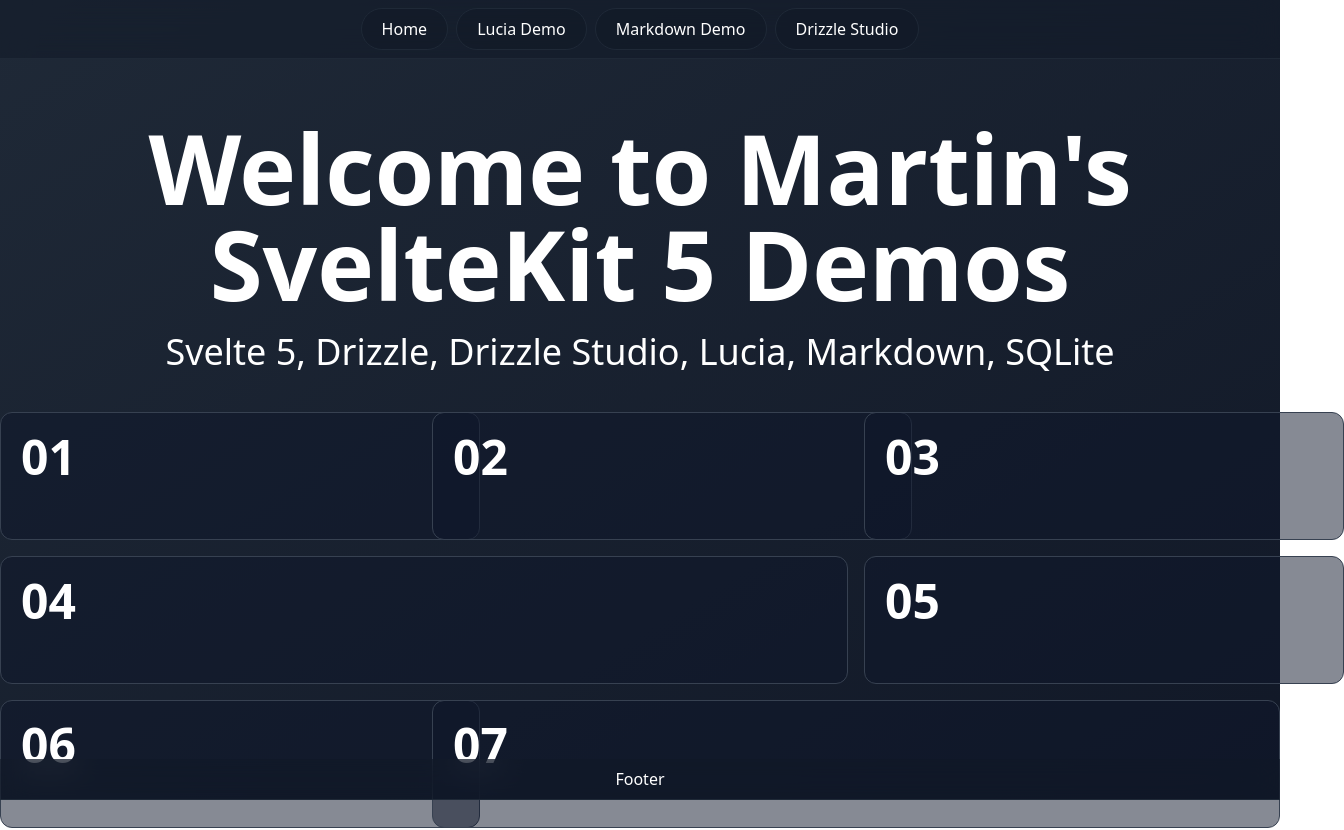
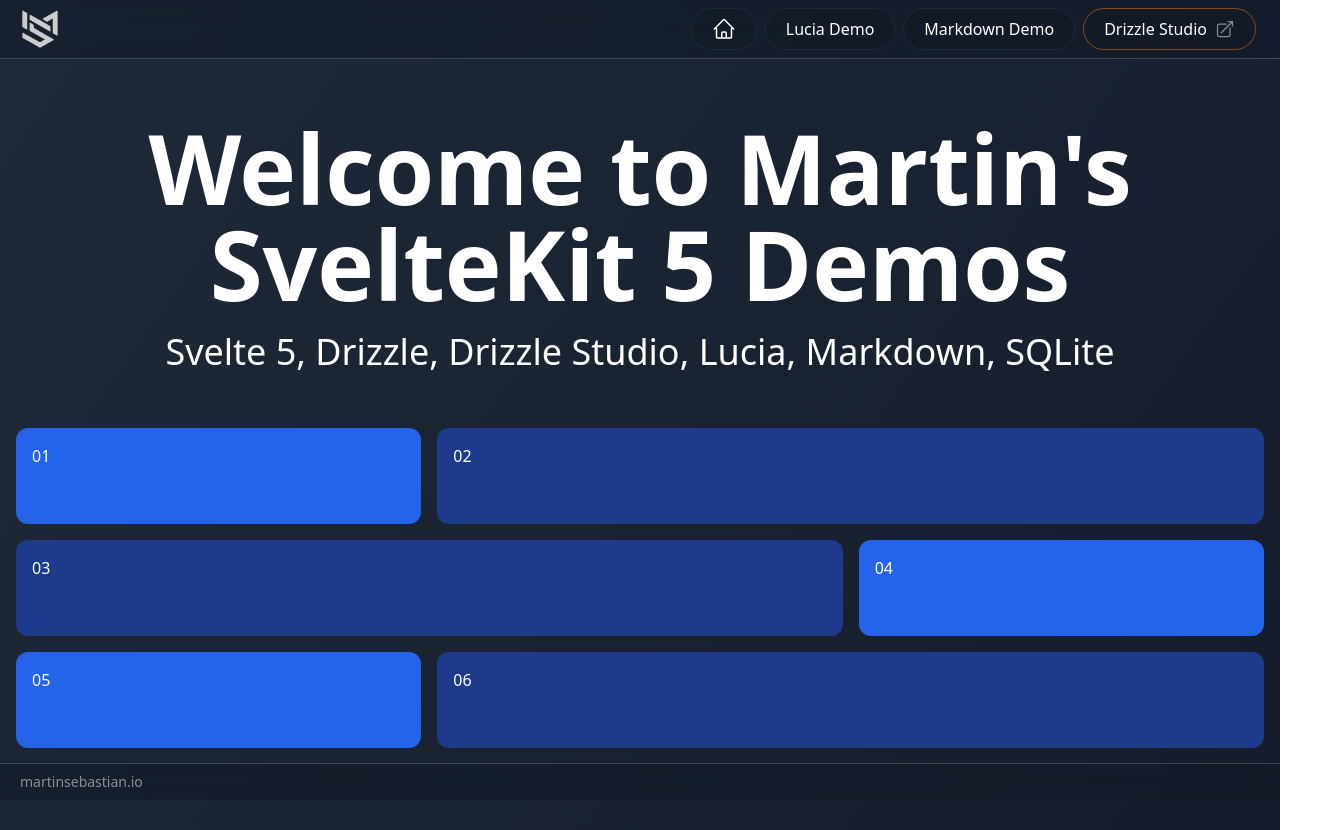
Before and after one commit to martin-sebastian/svelte5, a SvelteKit app: page / in a window 1280 px wide. Shown: the top 830 px of the page, 1344 px wide, since content can reach past the window. Built offline with nearby package versions, Linux system fonts and the light colour scheme.

Commit message:
Update layout and home page

```diff
--- a/src/routes/+layout.svelte
+++ b/src/routes/+layout.svelte
@@ -4,42 +4,105 @@
 </script>
 
 <header
-	class="fixed top-0 flex w-full justify-center border-b border-gray-800 bg-gray-900/50 py-2 backdrop-blur-lg"
+	class="fixed top-0 flex w-full justify-between border-b border-gray-500/50 bg-gray-900/50 py-2 backdrop-blur-lg"
 >
-	<div class="flex justify-center">
-		<a class="mx-1 rounded-full border border-gray-800 bg-gray-900/50 px-5 py-2 text-white" href="/"
-			>Home</a
+	<svg
+		id="Layer_1"
+		class="ms-5 w-10"
+		data-name="Layer 1"
+		xmlns="http://www.w3.org/2000/svg"
+		viewBox="0 0 48 48"
+	>
+		<path
+			class="cls-1"
+			d="M40.38,37.14c-3.38,1.95-12.53,7.2-15.64,9.01-.44.25-.97.25-1.42,0-6.52-3.71-13.05-7.42-19.59-11.11-.55-.31-.88-.9-.87-1.53.02-1.52.01-3.04,0-4.62,0-.39.41-.64.75-.45,2.94,1.64,13.76,7.72,19.61,11.03.5.28,1.1.27,1.59-.02,1.47-.86,2.96-1.69,4.44-2.53.18-.1.35-.21.58-.35-.2-.13-.35-.24-.5-.33-5.6-3.16-11.21-6.32-16.82-9.45-.61-.34-.98-.98-.97-1.67.03-2.3.02-6.32.02-8.1,0-.39.42-.63.76-.44,1.18.69,3.14,1.84,3.81,2.21.37.2.49.45.48.85-.02.71,0,1.43,0,2.14,0,.51.27.99.71,1.24,6.88,3.94,19.79,11.37,23.06,13.25.34.2.34.68,0,.88Z"
+		/>
+		<path
+			class="cls-1"
+			d="M8.7,4.72c-2.46-1.4-4.45-2.52-5.33-3.02-.23-.13-.5.04-.5.29-.02,2.61-.03,13.49-.04,19.12,0,.28.15.53.39.66,1.34.73,4.91,2.71,5.46,3.02l.03-20.08Z"
+		/>
+		<path
+			class="cls-1"
+			d="M36.12,20.47c-1.13-.68-5.26-3.06-6.27-3.65.01,0,.02-.01.03-.02l-6.05-3.49c-.09-.02-.19-.05-.27-.1-2.93-1.68-7.21-4.13-11.12-6.36-.41-.23-.91.07-.91.54v5.6l24.94,14.42c.13-.55.02-6.25.02-6.25,0,0-.14-.56-.37-.7Z"
+		/>
+		<path
+			class="cls-1"
+			d="M43.95,2.11c-3,1.69-10.84,6.16-16.54,9.42-.33.19-.32.65,0,.84l4.83,2.79c.15.09.34.09.49,0,1.97-1.13,3.93-2.26,5.92-3.4.32-.19.73.04.73.42,0,2.78,0,11.7-.01,16.34,0,.41.1.65.48.84.62.32,3.14,1.79,4.6,2.64.32.19.73-.05.73-.42V2.83c0-.63-.68-1.03-1.23-.72Z"
+		/>
+	</svg>
+	<div class="me-5 flex justify-between">
+		<a
+			class="mx-1 rounded-full border border-gray-800 bg-gray-900/50 px-5 py-2 text-white hover:bg-blue-600/90"
+			href="/"
+			aria-label="Home"
 		>
+			<svg
+				xmlns="http://www.w3.org/2000/svg"
+				fill="none"
+				viewBox="0 0 24 24"
+				stroke-width="1.5"
+				stroke="currentColor"
+				class="size-6"
+			>
+				<path
+					stroke-linecap="round"
+					stroke-linejoin="round"
+					d="m2.25 12 8.954-8.955c.44-.439 1.152-.439 1.591 0L21.75 12M4.5 9.75v10.125c0 .621.504 1.125 1.125 1.125H9.75v-4.875c0-.621.504-1.125 1.125-1.125h2.25c.621 0 1.125.504 1.125 1.125V21h4.125c.621 0 1.125-.504 1.125-1.125V9.75M8.25 21h8.25"
+				/>
+			</svg>
+		</a>
 		<a
-			class="mx-1 rounded-full border border-gray-800 bg-gray-900/50 px-5 py-2 text-white"
+			class="mx-1 rounded-full border border-gray-800 bg-gray-900/50 px-5 py-2 text-white hover:bg-blue-600/90"
 			href="/demo/lucia">Lucia Demo</a
 		>
 		<a
-			class="mx-1 rounded-full border border-gray-800 bg-gray-900/50 px-5 py-2 text-white"
+			class="mx-1 rounded-full border border-gray-800 bg-gray-900/50 px-5 py-2 text-white hover:bg-blue-600/90"
 			href="/markdown">Markdown Demo</a
 		>
 		<a
-			class="mx-1 rounded-full border border-gray-800 bg-gray-900/50 px-5 py-2 text-white"
+			class="mx-1 flex items-center gap-2 rounded-full border border-orange-500/50 bg-gray-900/50 px-5 py-2 text-white hover:bg-orange-500/90"
 			href="https://local.drizzle.studio/"
-			target="_blank">Drizzle Studio</a
-		>
+			target="_blank"
+			>Drizzle Studio
+			<svg
+				xmlns="http://www.w3.org/2000/svg"
+				fill="none"
+				viewBox="0 0 24 24"
+				stroke-width="1.5"
+				stroke="currentColor"
+				class="size-5 antialiased opacity-50"
+			>
+				<path
+					stroke-linecap="round"
+					stroke-linejoin="round"
+					d="M13.5 6H5.25A2.25 2.25 0 0 0 3 8.25v10.5A2.25 2.25 0 0 0 5.25 21h10.5A2.25 2.25 0 0 0 18 18.75V10.5m-10.5 6L21 3m0 0h-5.25M21 3v5.25"
+				/>
+			</svg>
+		</a>
 	</div>
 </header>
 
 <main
-	class="flex h-screen flex-col items-center bg-gray-900 bg-gradient-to-br from-gray-800 pt-20 text-white"
+	class="flex h-full min-h-screen flex-col items-center bg-gray-900 bg-gradient-to-br from-gray-800 pt-20 text-white"
 >
 	{@render children()}
 </main>
 
 <footer
-	class="fixed bottom-0 flex w-full justify-center border-b border-gray-800 bg-gray-900/50 py-2 text-white backdrop-blur-lg"
+	class="fixed bottom-0 flex w-full justify-start border-t border-gray-500/50 bg-gray-900/50 py-2 text-white backdrop-blur-lg"
 >
-	<p>Footer</p>
+	<p class="mx-5 text-sm opacity-50">martinsebastian.io</p>
 </footer>
 
 <style>
 	main {
 		padding-top: 100px;
 	}
+	.cls-1 {
+		fill: #ccc;
+	}
+	.cls-1:hover {
+		fill: #235cd8;
+		transform: scale(1.1);
+	}
 </style>
--- a/src/routes/+page.svelte
+++ b/src/routes/+page.svelte
@@ -5,22 +5,31 @@
 	Svelte 5, Drizzle, Drizzle Studio, Lucia, Markdown, SQLite
 </div>
 
-<main>
-	<div class="grid grid-cols-3 gap-4">
-		<div class="grid-box rounded-xl border border-gray-700 bg-slate-900/50 text-5xl font-bold">
-			01
+<main class="w-full max-w-7xl">
+	<div class="grid grid-cols-3 gap-4 px-4 py-4 xl:grid-cols-3">
+		<div class="h-24 w-full rounded-xl bg-blue-600">
+			<div class="p-4">01</div>
 		</div>
-		<div class="grid-box">02</div>
-		<div class="grid-box">03</div>
-		<div class="grid-box col-span-2">04</div>
-		<div class="grid-box">05</div>
-		<div class="grid-box">06</div>
-		<div class="grid-box col-span-2">07</div>
+		<div class="col-span-2 h-24 w-full rounded-xl bg-blue-900">
+			<div class="p-4">02</div>
+		</div>
+		<div class="col-span-2 h-24 w-full rounded-xl bg-blue-900">
+			<div class="p-4">03</div>
+		</div>
+		<div class="h-24 w-full rounded-xl bg-blue-600">
+			<div class="p-4">04</div>
+		</div>
+		<div class="h-24 w-full rounded-xl bg-blue-600">
+			<div class="p-4">05</div>
+		</div>
+		<div class="col-span-2 h-24 w-full rounded-xl bg-blue-900">
+			<div class="p-4">06</div>
+		</div>
 	</div>
 </main>
 
-<article class="prose mt-20 max-w-7xl pt-20">
-	<p>
+<article class="my-20 w-full max-w-7xl px-5 py-20">
+	<p class="text-md py-5">
 		Lorem ipsum dolor sit amet, consectetur adipiscing elit. Nullam elementum auctor enim quis
 		vulputate. Donec varius, quam sed placerat varius, eros felis ultricies arcu, sed luctus mi ex
 		ac orci. Interdum et malesuada fames ac ante ipsum primis in faucibus. Fusce aliquet metus
@@ -32,7 +41,7 @@
 		ridiculus mus. Vestibulum quis lectus tempor, porttitor felis quis, interdum est. Nulla lacinia
 		ultricies sem vitae blandit.
 	</p>
-	<p>
+	<p class="text-md py-5">
 		Aenean ante purus, rhoncus a sodales sit amet, sagittis vitae justo. Curabitur sit amet sapien
 		lobortis, pharetra dui eget, aliquet odio. Maecenas viverra, leo a consequat porttitor, tellus
 		ligula porta dolor, eu tincidunt sapien massa eget ante. Sed rhoncus purus metus, vel eleifend
@@ -41,7 +50,7 @@
 		ligula nisi aliquet elit, et sodales mauris velit sed purus. Vivamus nibh nibh, scelerisque eget
 		placerat id, vehicula et erat. Praesent sagittis turpis lacus, eu venenatis ex tristique et.
 	</p>
-	<p>
+	<p class="text-md py-5">
 		Etiam vitae ante eu tellus finibus tristique sit amet eget odio. Pellentesque nec arcu risus.
 		Cras augue turpis, interdum ultricies tincidunt ut, aliquam nec enim. Nulla aliquam nunc quis
 		auctor suscipit. Suspendisse et lorem velit. Nullam blandit vitae risus nec facilisis. In eget
@@ -69,9 +78,14 @@
 
 <style>
 	.grid-box {
-		@apply rounded-xl border border-gray-700 bg-slate-900/50 p-5 text-5xl font-bold;
+		border-radius: 0.75rem;
+		border: 1px solid rgb(55, 65, 81);
+		background-color: rgb(15, 23, 42, 0.5);
+		padding: 1.25rem;
+		font-size: 3rem;
+		font-weight: 700;
 		width: 100%;
-		min-width: 30rem;
-		height: 8rem;
+		min-width: 24rem;
+		min-height: 8rem;
 	}
 </style>
--- a/src/routes/demo/lucia/+page.svelte
+++ b/src/routes/demo/lucia/+page.svelte
@@ -5,8 +5,8 @@
 	let { data }: { data: PageServerData } = $props();
 </script>
 
-<h1>Hi, {data.user.username}!</h1>
-<p>Your user ID is {data.user.id}.</p>
+<h1 class="text-3xl font-bold">Hi, {data.user.username}!</h1>
+<p class="my-5 text-xl">Your user ID: {data.user.id}</p>
 <form method="post" action="?/logout" use:enhance>
 	<button class="rounded-md bg-blue-500 px-2 py-2 text-white">Sign out</button>
 </form>
--- a/src/routes/demo/lucia/login/+page.svelte
+++ b/src/routes/demo/lucia/login/+page.svelte
@@ -5,17 +5,29 @@
 	let { form }: { form: ActionData } = $props();
 </script>
 
-<h1>Login/Register</h1>
+<div class="flex h-screen w-screen flex-col items-center justify-center">
+	<div
+		class="flex h-96 w-96 flex-col items-center rounded-xl border border-gray-800 bg-slate-900/50 p-10 align-middle"
+	>
+		<h1 class="my-5 text-3xl font-bold">Login or Register</h1>
 		<form method="post" action="?/login" use:enhance>
 			<label>
-		Username
-		<input name="username" />
+				<input
+					class="bg-gring-gray-950 my-1 w-full rounded border border-gray-700"
+					name="username"
+				/>
 			</label>
 			<label>
-		Password
-		<input type="password" name="password" />
+				<input
+					class="bg-gring-gray-950 my-1 w-full rounded border border-gray-700"
+					type="password"
+					name="password"
+				/>
 			</label>
-	<button>Login</button>
-	<button formaction="?/register">Register</button>
+			<button class="my-1 w-full rounded bg-blue-500 p-2">Login</button>
+			<p class="my-1 text-center text-gray-400">or</p>
+			<button formaction="?/register" class="my-1 w-full rounded bg-slate-500 p-2">Register</button>
 		</form>
 		<p style="color: red">{form?.message ?? ''}</p>
+	</div>
+</div>
```
Also changed, not shown: static/favicon.svg (added). Lines whose indentation alone changed are shown as unchanged.
